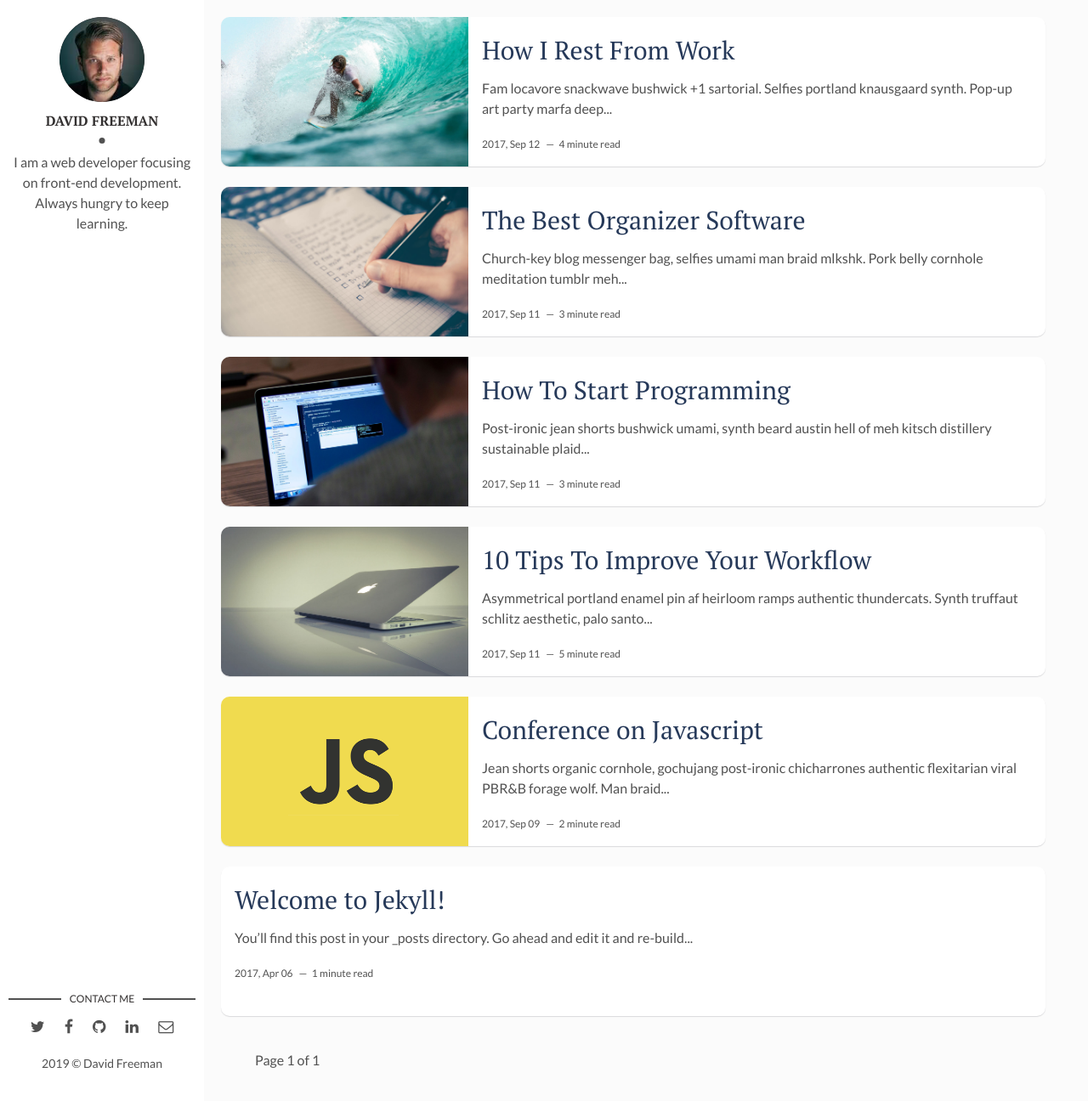
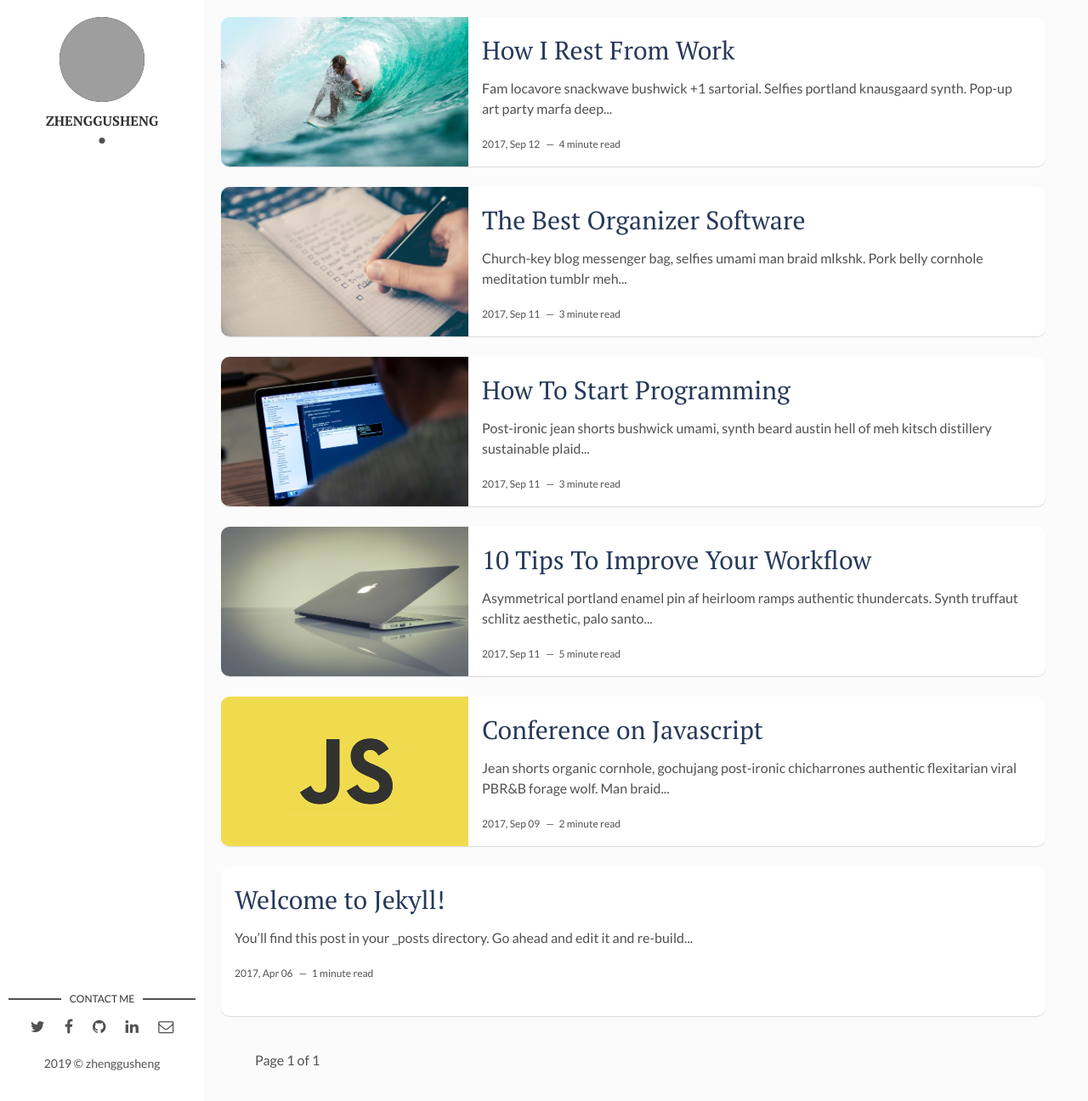
Before and after one commit to heijiiiiii/heijiiiiii.github.io, a Jekyll site: the page built from index.html, in a window 1280 px wide and 1296 px high. Shown: the whole window at 85% size. Built offline with Jekyll 4.4.1, drawn with Linux system fonts in a browser that asks for light colours; the list of posts is cut into pages by our own code; grey boxes are pictures that could not be loaded.

Commit message:
Update _config.yml

```diff
--- a/_config.yml
+++ b/_config.yml
@@ -1,4 +1,4 @@
-title: Hello, world! I'm David Freeman
+title: Hello, world!
 description: > # this means to ignore newlines until "baseurl:"
   Write an awesome description for your new site here. You can edit this
   line in _config.yml. It will appear in your document head meta (for
@@ -9,12 +9,12 @@ url: "" # the base hostname & protocol for your site, e.g. http://example.com
 site-twitter: #if your site has a twitter account, enter it here
 
 # Author Settings
-author: David Freeman # add your name
-author-img: david-freeman.jpg # add your photo
-about-author: I am a web developer focusing on front-end development. Always hungry to keep learning. # add description
+author: zhenggusheng # add your name
+author-img: # add your photo
+about-author: # add description
 social-twitter: # add your Twitter handle
 social-facebook: # add your Facebook handle
-social-github: artemsheludko # add your Github handle
+social-github: # add your Github handle
 social-linkedin: # add your Linkedin handle
 social-email: # add your Email address
 
```
